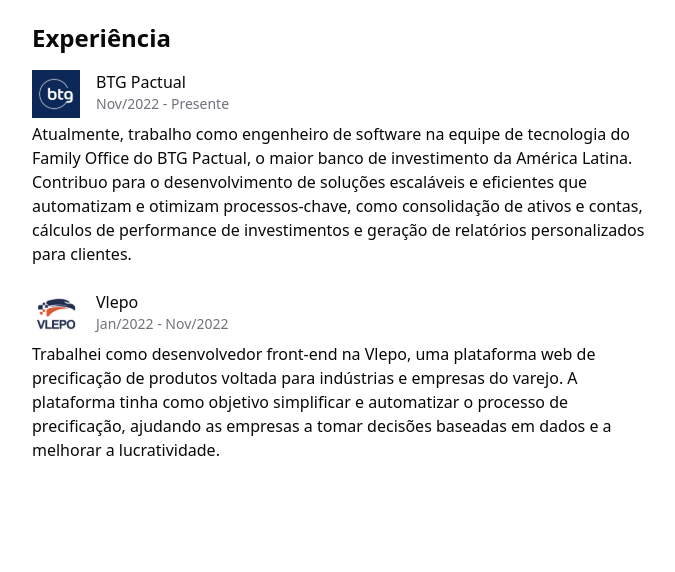
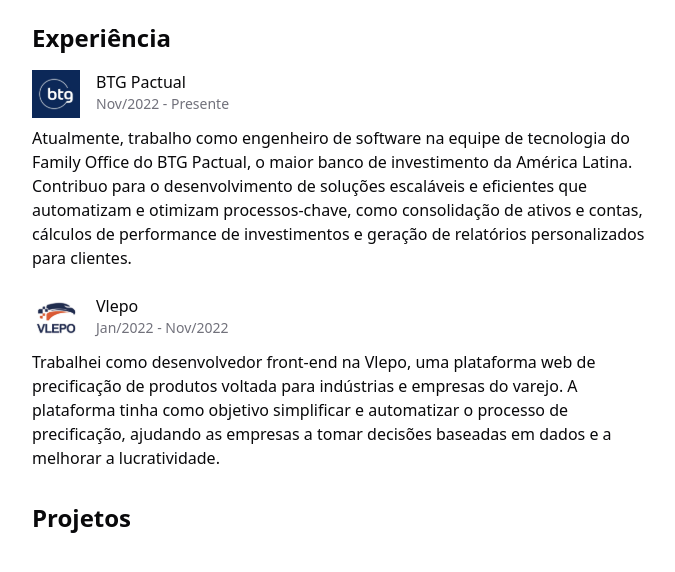
Before and after one commit to rafaelmafortc/personal-website, a Next.js app: page / in a window 1280 px wide. Shown: the part 1002-1574 px from the top of the page, without its empty margins (296-971 px from the left). Before the commit the page ends 1536 px from the top, so only its background shows below. Built offline with nearby package versions, Linux system fonts and the light colour scheme; no server answers.

Commit message:
projects

```diff
--- a/src/app/page.tsx
+++ b/src/app/page.tsx
@@ -54,6 +54,9 @@
                         <ExperiencesCards />
                     </div>
                 </section>
+                <section className="flex flex-col gap-4">
+                    <h3 className="text-2xl font-semibold">{t('projects')}</h3>
+                </section>
             </div>
         </main>
     );
--- a/src/components/experiences-cards.tsx
+++ b/src/components/experiences-cards.tsx
@@ -12,7 +12,7 @@
     return (
         <div className="flex flex-col gap-6">
             {Object.entries(experiences).map(([key, name]) => (
-                <div key={key} className="flex flex-col gap-1">
+                <div key={key} className="flex flex-col gap-2">
                     <div className="flex items-center gap-4">
                         <Image
                             src={`/experiences/${key}.svg`}
--- a/src/messages/en.json
+++ b/src/messages/en.json
@@ -4,7 +4,8 @@
         "about": "About",
         "about_text": "Software developer with solid experience in frontend and backend technologies, specializing in high-impact projects within investment banks and startups.",
         "skills": "Skills",
-        "experience": "Experience"
+        "experience": "Experience",
+        "projects": "Projects"
     },
     "experiences": {
         "btgpactual_date": "Nov/2022 - Present",
--- a/src/messages/pt-BR.json
+++ b/src/messages/pt-BR.json
@@ -4,7 +4,8 @@
         "about": "Sobre",
         "about_text": "Desenvolvedor de software com sólida experiência em tecnologias de frontend e backend, especializado em projetos de alto impacto em bancos de investimento e startups.",
         "skills": "Competências",
-        "experience": "Experiência"
+        "experience": "Experiência",
+        "projects": "Projetos"
     },
     "experiences": {
         "btgpactual_date": "Nov/2022 - Presente",
```
